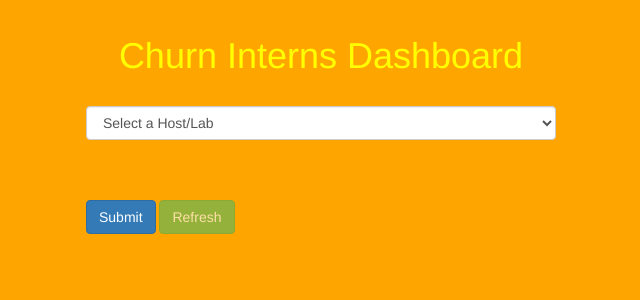
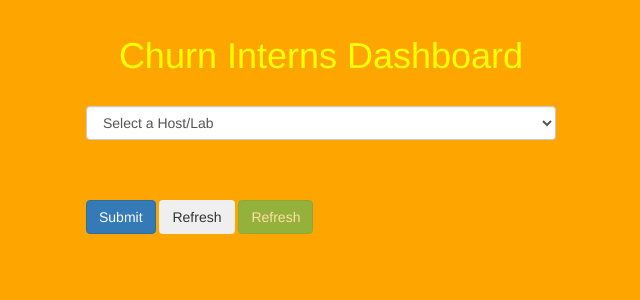
Before and after one commit to pardha5/Churn_UI, a Flask app: page /lab in a window 1280 px wide. Shown: the part 334-634 px from the top of the page, without its empty margins (319-959 px from the left). Run offline with Flask 2, Linux system fonts and the light colour scheme; some libraries are stand-ins or nearby versions.

Commit message:
Added button

```diff
--- a/templates/index.html
+++ b/templates/index.html
@@ -35,6 +35,7 @@
           {{ form.db(id="db_select", class="form-control") }}
           <br><br>
           <button type="button" class="btn btn-primary" id="submit-btn">Submit</button>
+            <button type="button" class="btn btn-button" id="button-btn">Refresh</button>
           <button type="button" class="btn btn-success" id="refresh-btn">Refresh</button>
         </form>
       </div>
```
